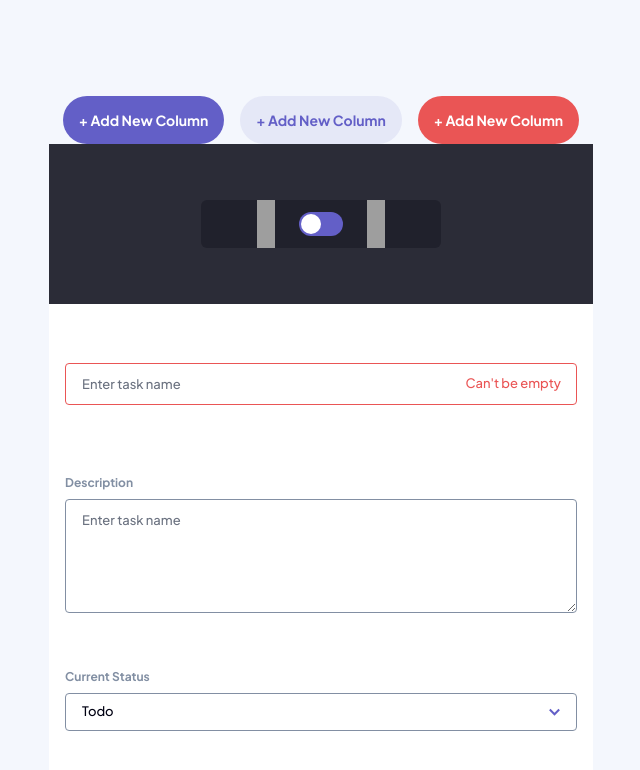
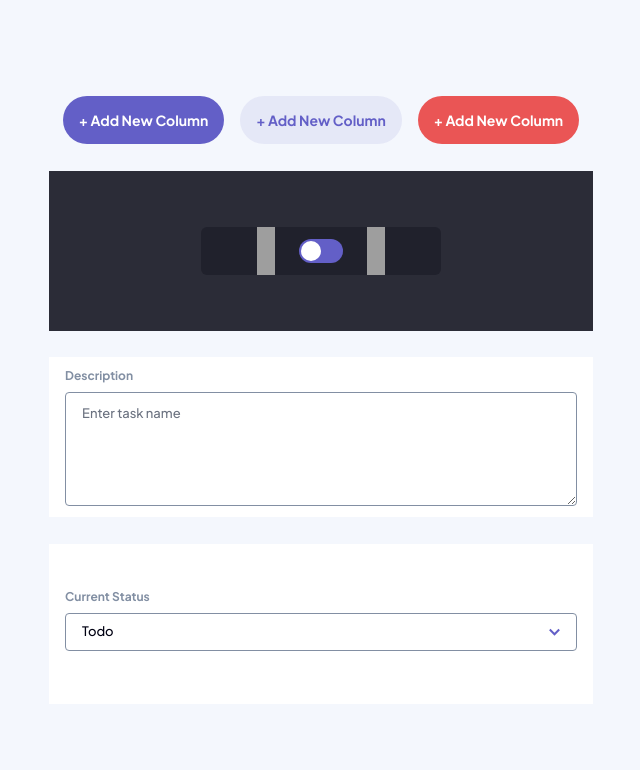
Before and after one commit to BrunoAST/kanban, a Next.js app: page / in a window 1280 px wide. Shown: the top 770 px of the page, without its empty margins (319-959 px from the left). Built offline with nearby package versions, Linux system fonts and the light colour scheme; grey boxes are pictures that could not be loaded.

Commit message:
refactor: remove textfield from page

```diff
--- a/src/app/page.tsx
+++ b/src/app/page.tsx
@@ -1,16 +1,9 @@
-'use client';
-
 import Button from '@/lib/button';
 import ToggleTheme from '@/lib/toggle-theme';
-import Checkbox from '@/lib/checkbox';
-import TextField from '@/lib/text-field';
 import TextArea from '@/lib/text-area';
 import Dropdown from '@/lib/dropdown';
-import { useState } from 'react';
 
 export default function Home() {
-  const [isCheck, setIsChecked] = useState(true);
-
   return (
     <main className="flex min-h-screen flex-col items-center justify-between p-24">
       <div className="flex gap-4">
@@ -24,10 +17,6 @@ export default function Home() {
       </div>
 
       <div className="bg-white dark:bg-grey-500 flex gap-4 h-40 w-1/2 items-center justify-center px-4">
-        <TextField placeholder='Enter task name' />
-      </div>
-
-      <div className="bg-white dark:bg-grey-500 flex gap-4 h-40 w-1/2 items-center justify-center px-4">
         <TextArea placeholder='Enter task name' label="Description" />
       </div>
 
```
